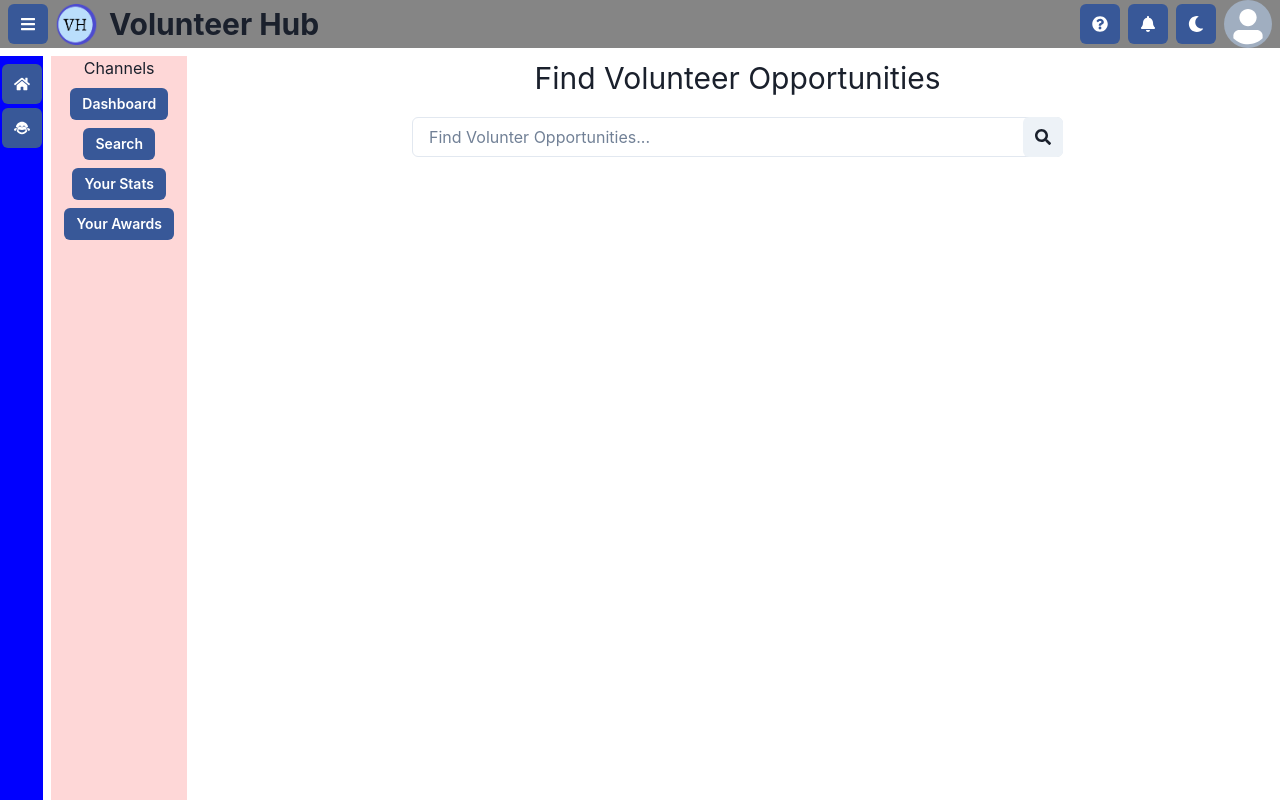
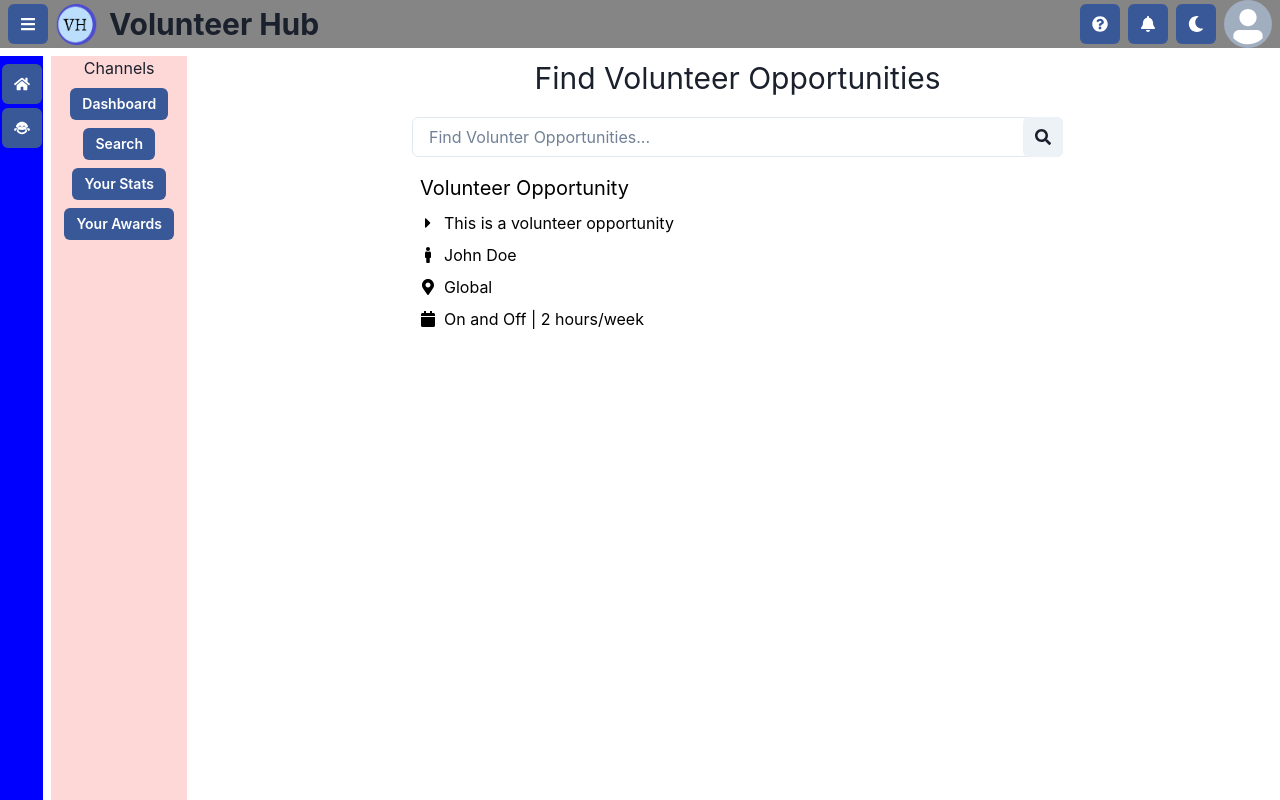
Before and after one commit to uvadhar11/Volunteer-Hub, a React (Create React App) app in the folder app/: page /home/search in a window 1280 px wide. Built offline with nearby package versions, Linux system fonts and the light colour scheme; no server answers.

Commit message:
made a very basic ui for volunteer opportunities

```diff
--- a/app/src/components/home/search-entry.js
+++ b/app/src/components/home/search-entry.js
@@ -1,40 +1,65 @@
+import { chakra, HStack, Icon, Text, VStack } from "@chakra-ui/react";
 import React from "react";
 import {
-  chakra,
-  Text,
-  VStack,
-  HStack,
-  Center,
-  Input,
-  InputGroup,
-  InputRightElement,
-  IconButton,
-  Spacer,
-} from "@chakra-ui/react";
-import { FaSearch } from "react-icons/fa";
+  FaCalendar,
+  FaCameraRetro,
+  FaCaretRight,
+  FaMale,
+  FaMapMarkerAlt,
+  FaTimes,
+} from "react-icons/fa";
 
+// search card for each volunteer opportunity.
 function SearchEntry() {
-  const searchRef = React.useRef(null);
+  // creating an example volunteer opportunity object.
+  const volOpObject = {
+    name: "Volunteer Opportunity",
+    type: "Global",
+    location: "Global",
+    by: "John Doe", // might make user object here
+    timeframe: "On and Off",
+    hrsPerWk: "2 hours/week",
+    description: "This is a volunteer opportunity",
+  };
 
   return (
-    <VStack w="100%" h="calc(100vh-3em)">
-      {/* calc is a css property that can subtract stuff like the screen-navbar to get main content size */}
-      <Text fontSize="3xl">Find Volunteer Opportunities</Text>
-      {/* <Input w="80%"></Input> */}
-      <Spacer />
-      <InputGroup w="60%">
-        <Input
-          ref={searchRef}
-          placeholder="Find Volunter Opportunities..."
-        ></Input>
-        <InputRightElement>
-          <IconButton icon={<FaSearch />}></IconButton>
-        </InputRightElement>
-      </InputGroup>
-
-      <Spacer />
-
-      {/* make a search ui */}
+    <VStack
+      bg="whiteAlpha.800"
+      rounded="md"
+      w="-moz-fit-content"
+      alignItems="start"
+    >
+      {/* opportunity name */}
+      <Text color="black" fontSize="xl" pl="2" pr="2">
+        {volOpObject.name}
+      </Text>
+      {/* description (have max characters, then additional desc if a button is clicked on side) */}
+      <HStack pl="2" pr="2">
+        <Icon as={FaCaretRight} color="black"></Icon>
+        <Text color="black">{volOpObject.description}</Text>
+      </HStack>
+      {/* by */}
+      <HStack pl="2" pr="2">
+        <Icon as={FaMale} color="black"></Icon>
+        <Text color="black">{volOpObject.by}</Text>
+      </HStack>
+      {/* type/location - might want to do jut location and if its global then location will be that */}
+      <HStack pl="2" pr="2">
+        <Icon as={FaMapMarkerAlt} color="black"></Icon>
+        <Text color="black">
+          {volOpObject.type === volOpObject.location
+            ? volOpObject.type
+            : volOpObject.type | volOpObject.location}
+        </Text>
+      </HStack>
+      {/* timeframe, hrs per wk */}
+      <HStack pl="2" pr="2">
+        <Icon as={FaCalendar} color="black"></Icon>
+        <Text color="black">
+          {volOpObject.timeframe} | {volOpObject.hrsPerWk}
+        </Text>
+      </HStack>
+      {/* requirements and can use the FaRegListAlt icon for that. */}
     </VStack>
   );
 }
--- a/app/src/components/home/search.js
+++ b/app/src/components/home/search.js
@@ -1,12 +1,45 @@
 import React from "react";
+import {
+  chakra,
+  Text,
+  VStack,
+  HStack,
+  Center,
+  Input,
+  InputGroup,
+  InputRightElement,
+  IconButton,
+  Spacer,
+} from "@chakra-ui/react";
+import { FaSearch } from "react-icons/fa";
 import SearchEntry from "./search-entry";
 
 function Search() {
+  const searchRef = React.useRef(null);
+
   return (
-    <>
-      {/* <p>SEARCH</p> */}
-      <SearchEntry />
-    </>
+    <VStack w="100%" h="calc(100vh-3em)">
+      {/* calc is a css property that can subtract stuff like the screen-navbar to get main content size */}
+      <Text fontSize="3xl">Find Volunteer Opportunities</Text>
+      {/* <Input w="80%"></Input> */}
+      <Spacer />
+      <InputGroup w="60%">
+        <Input
+          ref={searchRef}
+          placeholder="Find Volunter Opportunities..."
+        ></Input>
+        <InputRightElement>
+          <IconButton icon={<FaSearch />}></IconButton>
+        </InputRightElement>
+      </InputGroup>
+
+      <Spacer />
+
+      {/* make a search card for each volunteer opportunity */}
+      <VStack w="60%" alignItems="start">
+        <SearchEntry />
+      </VStack>
+    </VStack>
   );
 }
 
```
